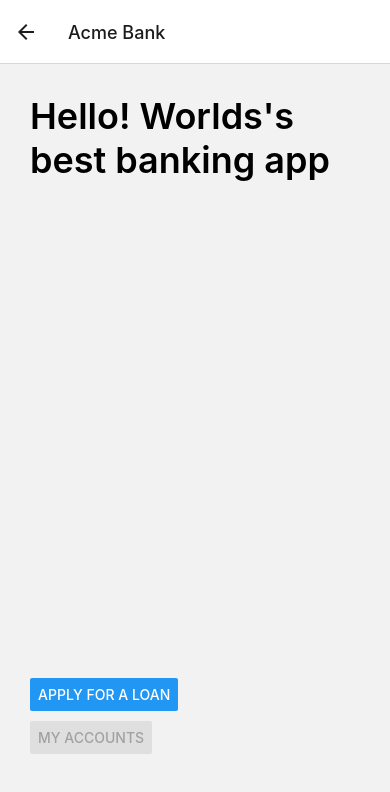
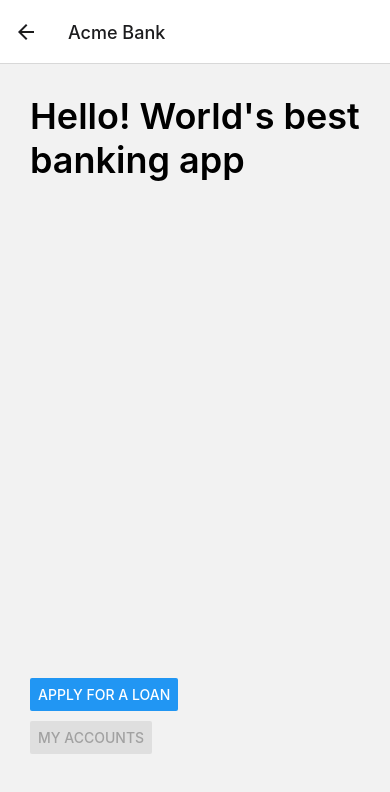
Before and after one commit to pngme/sample-android-app-react-native, a React Native app: screen /LoggedWelcomeScreen in a window 390 px wide. Shown: the top 792 px of the page. Built offline with nearby package versions, Linux system fonts and the light colour scheme.

Commit message:
fix wording issues

```diff
--- a/src/screens/loanApplicationAmount/index.js
+++ b/src/screens/loanApplicationAmount/index.js
@@ -27,7 +27,7 @@ const permissions = (props) => {
       </View>
       <View style={styles.content}>
         <Text style={styles.subtitle}>Loan Amount</Text>
-        <Text style={styles.loanAmountValue}>{loanAmountValue}</Text>
+        <Text style={styles.loanAmountValue}>{`${loanAmountValue} NGN`}</Text>
       </View>
 
       <Slider
--- a/src/screens/loggedWelcomeScreen/index.js
+++ b/src/screens/loggedWelcomeScreen/index.js
@@ -25,7 +25,7 @@ const loggedWelcomeScreen = (props) => {
 
           <View style={styles.content}>
             <Text style={styles.title}>
-              Hello! Worlds's best banking app
+              Hello! World's best banking app
             </Text>
           </View>
 
```
